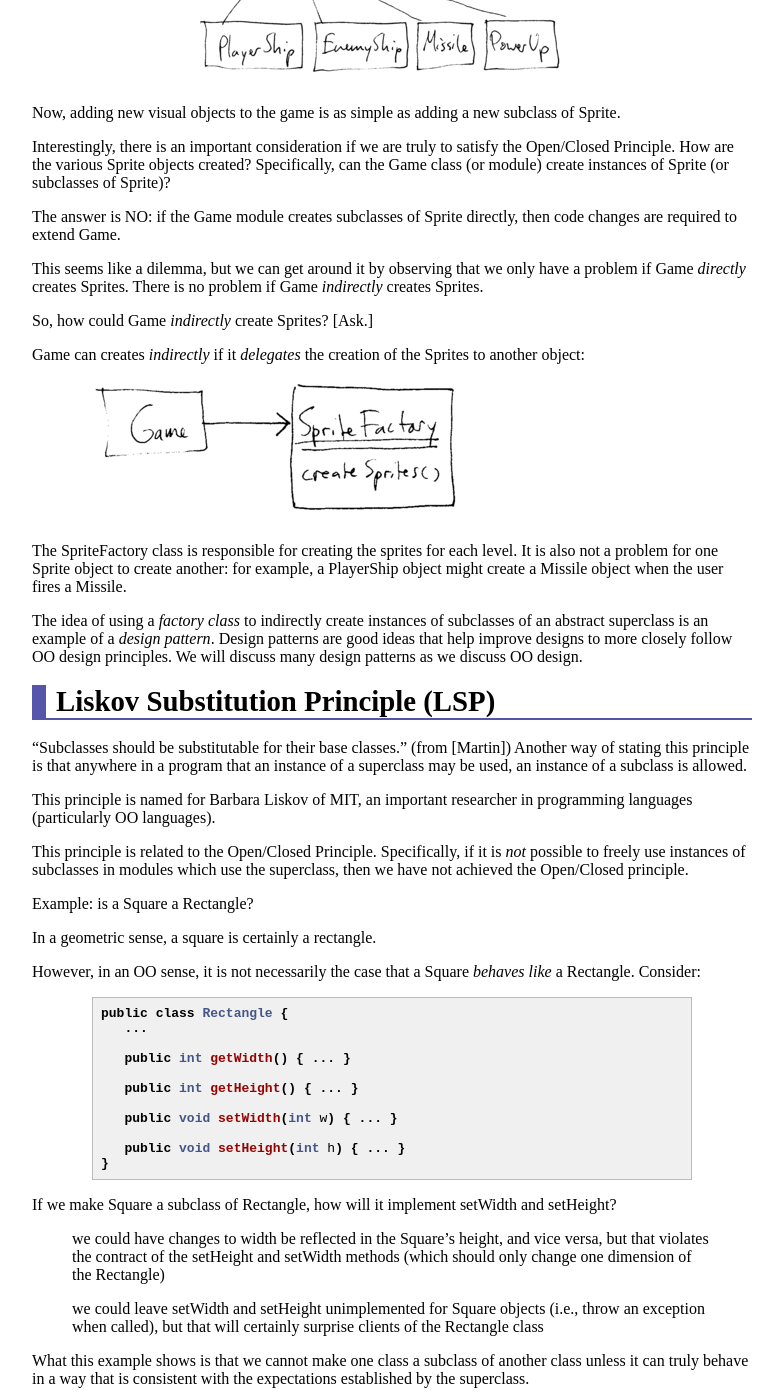
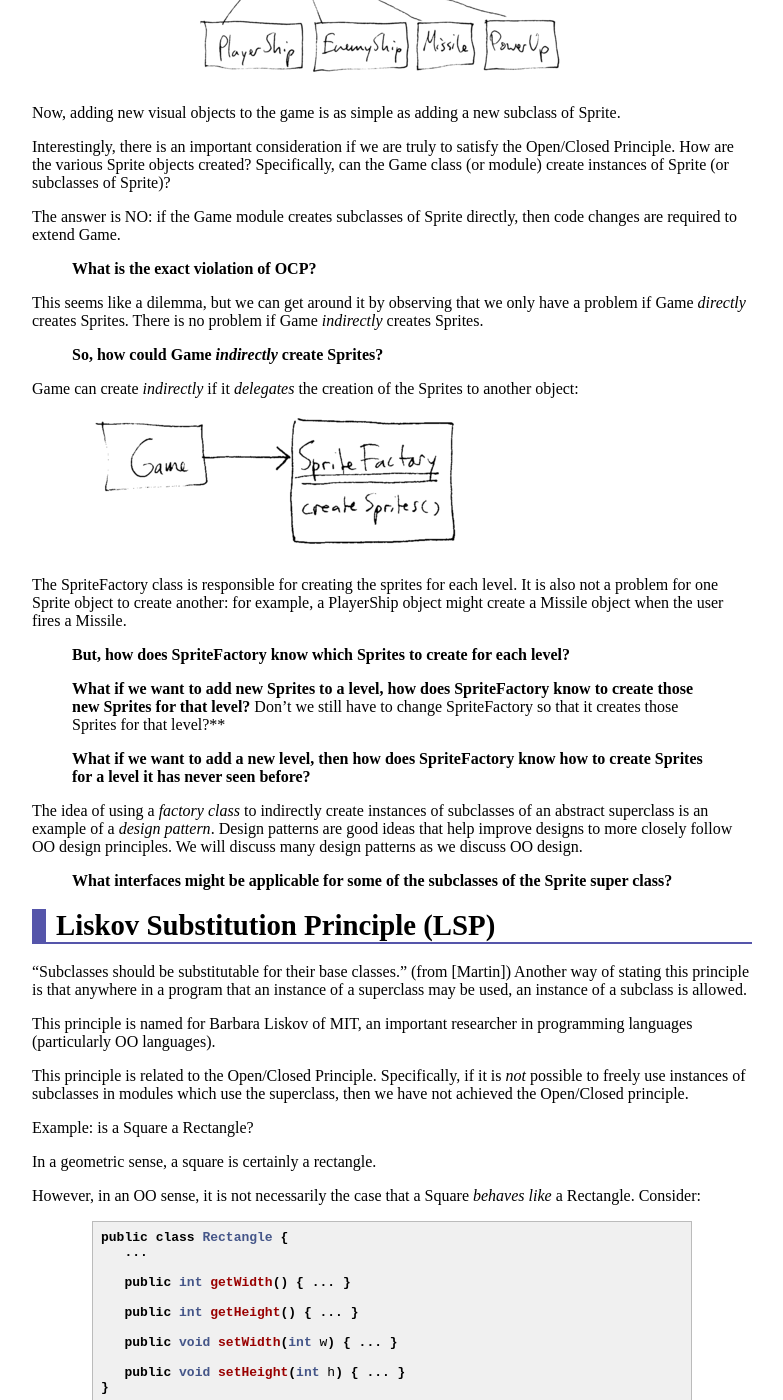
Before and after one commit to ycpcs/cs320-spring2016, a Jekyll site: the page built from lectures/lecture06.md, in a window 1280 px wide and 1400 px high, scrolled down 2385 px. Shown: the whole window, without its empty margins (248-1031 px from the left). Built offline with Jekyll 4.4.1, drawn with Linux system fonts in a browser that asks for light colours; Markdown is read by kramdown in place of the engine named in the settings; some of the changed text lies outside the part shown.

Commit message:
updating lecture notes, adding questions

```diff
--- a/lectures/lecture06.md
+++ b/lectures/lecture06.md
@@ -72,7 +72,7 @@ Open/Closed Principle (OCP)
 
 It should be possible to extend the functionality of a module (a component of the system) without changing the implementation of that module.
 
-How is this possible? [Ask.] *Abstract superclasses*.
+> **How is this possible?**
 
 The idea is that we try to design and implement modules (classes) so that they *use* (call methods on) objects through *abstract classes* and *interfaces*. That way, we can extend the functionality of the module by simply adding new subclasses which add new behavior, instantiating objects which are instances of those subclasses, and passing the objects to the module which uses them through the abstract superclass or interface.
 
@@ -102,17 +102,27 @@ Interestingly, there is an important consideration if we are truly to satisfy th
 
 The answer is NO: if the Game module creates subclasses of Sprite directly, then code changes are required to extend Game.
 
+> **What is the exact violation of OCP?**
+
 This seems like a dilemma, but we can get around it by observing that we only have a problem if Game *directly* creates Sprites. There is no problem if Game *indirectly* creates Sprites.
 
-So, how could Game *indirectly* create Sprites? [Ask.]
+> **So, how could Game *indirectly* create Sprites?**
 
-Game can creates *indirectly* if it *delegates* the creation of the Sprites to another object:
+Game can create *indirectly* if it *delegates* the creation of the Sprites to another object:
 
 > ![image](figures/spriteFactory.png)
 
 The SpriteFactory class is responsible for creating the sprites for each level. It is also not a problem for one Sprite object to create another: for example, a PlayerShip object might create a Missile object when the user fires a Missile.
 
+> **But, how does SpriteFactory know which Sprites to create for each level?**
+
+> **What if we want to add new Sprites to a level, how does SpriteFactory know to create those new Sprites for that level?**  Don't we still have to change SpriteFactory so that it creates those Sprites for that level?**
+
+> **What if we want to add a new level, then how does SpriteFactory know how to create Sprites for a level it has never seen before?**
+
 The idea of using a *factory class* to indirectly create instances of subclasses of an abstract superclass is an example of a *design pattern*. Design patterns are good ideas that help improve designs to more closely follow OO design principles. We will discuss many design patterns as we discuss OO design.
+
+> **What interfaces might be applicable for some of the subclasses of the Sprite super class?**
 
 Liskov Substitution Principle (LSP)
 ===================================
@@ -146,7 +156,7 @@ public class Rectangle {
 If we make Square a subclass of Rectangle, how will it implement setWidth and setHeight?
 
 > we could have changes to width be reflected in the Square's height, and vice versa, but that violates the contract of the setHeight and setWidth methods (which should only change one dimension of the Rectangle)
->
+
 > we could leave setWidth and setHeight unimplemented for Square objects (i.e., throw an exception when called), but that will certainly surprise clients of the Rectangle class
 
 What this example shows is that we cannot make one class a subclass of another class unless it can truly behave in a way that is consistent with the expectations established by the superclass.
```
